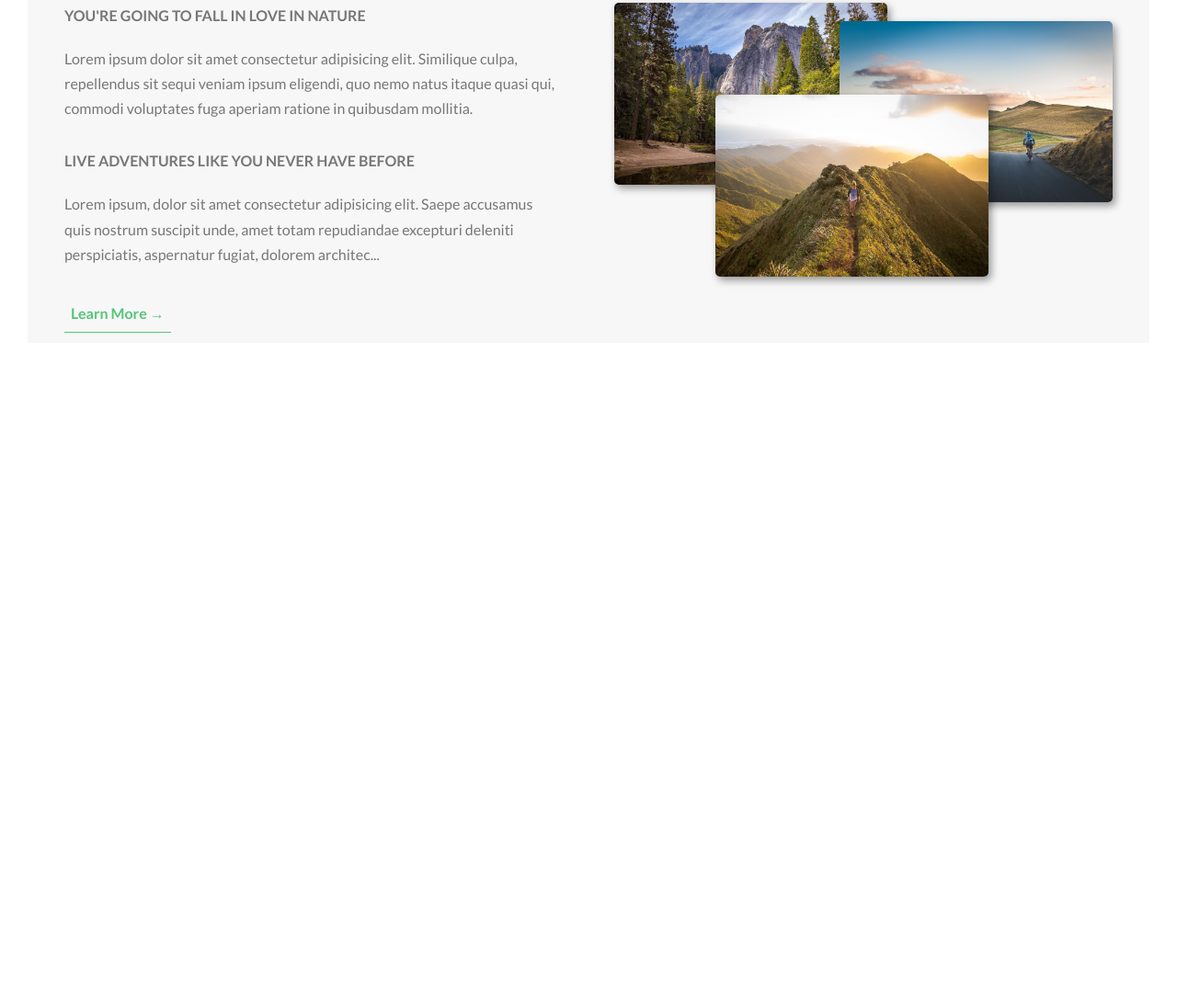
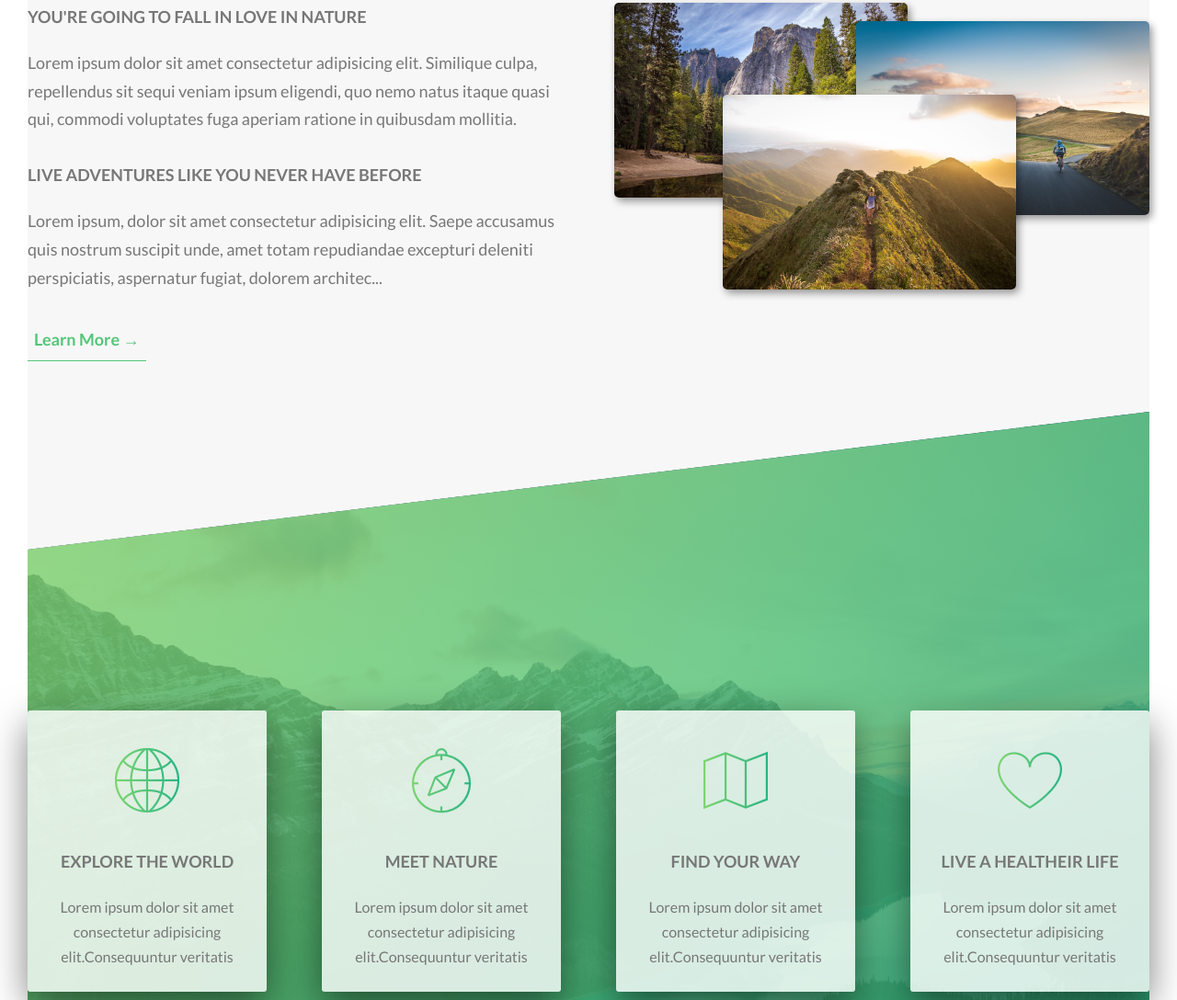
Before and after one commit to mgthihazaw/tourpage, a website: page index.html in a window 1280 px wide. Shown: the part 1017-2105 px from the top of the page at 92% size. Before the commit the page ends 1420 px from the top, so only its background shows below. Drawn offline with Linux system fonts and the light colour scheme.

Commit message:
add section features

```diff
--- a/css/icon-font.css
+++ b/css/icon-fonts.css
@@ -25,8 +25,8 @@
   -moz-osx-font-smoothing: grayscale;
 }
 
-[class^="icon-"]:before,
-[class*=" icon-"]:before {
+[class^="icon-basic"]:before,
+[class*=" icon-basic"]:before {
   font-family: "linea-basic-10" !important;
   font-style: normal !important;
   font-weight: normal !important;
--- a/index.html
+++ b/index.html
@@ -10,7 +10,7 @@
       rel="stylesheet"
     />
 
-    <link rel="stylesheet" href="css/icon-font.css" />
+    <link rel="stylesheet" href="css/icon-fonts.css" />
     <link rel="stylesheet" href="css/style.css" />
     <link rel="shortcut icon" type="image/png" href="img/favicon.png" />
 
@@ -39,26 +39,82 @@
         </div>
         <div class="row">
           <div class="col-1-of-2">
-            <h3 class="heading-tertiary m-b-2">You're going to fall in love in nature</h3>
+            <h3 class="heading-tertiary m-b-2">
+              You're going to fall in love in nature
+            </h3>
             <p class="paragraph">
-              Lorem ipsum dolor sit amet consectetur adipisicing elit. Similique culpa, repellendus sit sequi veniam ipsum eligendi, quo nemo natus itaque quasi qui, commodi voluptates fuga aperiam ratione in quibusdam mollitia.
+              Lorem ipsum dolor sit amet consectetur adipisicing elit. Similique
+              culpa, repellendus sit sequi veniam ipsum eligendi, quo nemo natus
+              itaque quasi qui, commodi voluptates fuga aperiam ratione in
+              quibusdam mollitia.
             </p>
 
-            <h3 class="heading-tertiary m-b-2">Live adventures like you never have before</h3>
+            <h3 class="heading-tertiary m-b-2">
+              Live adventures like you never have before
+            </h3>
             <p class="paragraph">
-              Lorem ipsum, dolor sit amet consectetur adipisicing elit. Saepe accusamus quis nostrum suscipit unde, amet totam repudiandae excepturi deleniti perspiciatis, aspernatur fugiat, dolorem architec...
+              Lorem ipsum, dolor sit amet consectetur adipisicing elit. Saepe
+              accusamus quis nostrum suscipit unde, amet totam repudiandae
+              excepturi deleniti perspiciatis, aspernatur fugiat, dolorem
+              architec...
             </p>
             <a href="#" class="btn-text">Learn More &rarr;</a>
           </div>
           <div class="col-1-of-2">
             <div class="composition">
-              <img src="img/nat-1-large.jpg" alt="photo1" class="composition__photo composition__photo--p1">
-              <img src="img/nat-2-large.jpg" alt="photo2" class="composition__photo composition__photo--p2">
-              <img src="img/nat-3-large.jpg" alt="photo3" class="composition__photo composition__photo--p3">
+              <img
+                src="img/nat-1-large.jpg"
+                alt="photo1"
+                class="composition__photo composition__photo--p1"
+              />
+              <img
+                src="img/nat-2-large.jpg"
+                alt="photo2"
+                class="composition__photo composition__photo--p2"
+              />
+              <img
+                src="img/nat-3-large.jpg"
+                alt="photo3"
+                class="composition__photo composition__photo--p3"
+              />
             </div>
           </div>
         </div>
       </div>
+
+      <section class="section-features">
+
+        <div class="row">
+          <div class="col-1-of-4">
+            <div class="feature-box">
+              <i class="feature-box__icon icon-basic-world"></i>
+              <h3 class="heading-tertiary m-b-2">Explore the world</h3>
+              <p class="feature-box__text">Lorem ipsum dolor sit amet consectetur adipisicing elit.Consequuntur veritatis </p>
+            </div>
+          </div>
+          <div class="col-1-of-4">
+            <div class="feature-box">
+              <i class="feature-box__icon icon-basic-compass"></i>
+              <h3 class="heading-tertiary m-b-2">Meet nature</h3>
+              <p class="feature-box__text">Lorem ipsum dolor sit amet consectetur adipisicing elit.Consequuntur veritatis </p>
+            </div>
+          </div>
+          <div class="col-1-of-4">
+            <div class="feature-box">
+              <i class="feature-box__icon icon-basic-map"></i>
+              <h2 class="heading-tertiary m-b-2">Find your way</h2>
+              <p class="feature-box__text">Lorem ipsum dolor sit amet consectetur adipisicing elit.Consequuntur veritatis </p>
+            </div>
+          </div>
+          <div class="col-1-of-4">
+            <div class="feature-box">
+              <i class="feature-box__icon icon-basic-heart"></i>
+              <h3 class="heading-tertiary m-b-2">Live a healtheir life </h3>
+              <p class="feature-box__text">Lorem ipsum dolor sit amet consectetur adipisicing elit.Consequuntur veritatis </p>
+            </div>
+          </div>
+        </div>
+      </section>
     </main>
 
     <!-- <section class="grid-test">
--- a/package.json
+++ b/package.json
@@ -4,7 +4,7 @@
   "description": "landing page",
   "main": "index.js",
   "scripts": {
-    "compile:sass": "node-sass sass/main.scss css/style.css -w"
+    "compile:sass": "node-sass sass/main.scss css/style.css --watch"
   },
   "repository": {
     "type": "git",
--- a/sass/abstracts/_variables.scss
+++ b/sass/abstracts/_variables.scss
@@ -8,9 +8,10 @@ $light-primary: #7ed56f;
 $dark-primary: #28b485;
 
 //GRID
-$grid-width:114rem;
+$grid-width:136rem;
 $v-gutter:8rem;
 $h-gutter: 6rem;
 
 //Font
-$default-font-size : 1.6rem;
+$default-font-size : 1.8rem;
+$original-font-size : 1.6rem;
--- /dev/null
+++ b/sass/components/_feature_box.scss
@@ -0,0 +1,26 @@
+.feature-box{
+    background-color: rgba($white,0.8);
+    font-size:1.6rem;
+    padding:2.5rem;
+    text-align:center;
+    border-radius: 0.3rem;
+    box-shadow: 0 1.5rem 4rem rgba($black,0.5);
+    transition: transform 0.3s;
+    &__icon{
+        font-size: 7rem;
+        margin-bottom: .5rem;
+        display: inline-block;
+        background-image: linear-gradient(to right, $light-primary, $dark-primary);
+        -webkit-background-clip: text;
+        color: transparent;
+    }
+    &__text{
+
+        font-size: $original-font-size;
+        font-weight: normal;
+    }
+    &:hover{
+        transform:translateY(-1.2rem) ;
+
+    }
+}
--- a/sass/layout/_grid.scss
+++ b/sass/layout/_grid.scss
@@ -14,7 +14,7 @@
     [class^="col-"]{
         float:left;
         // background-color: rgb(99, 138, 189);
-        height:12rem;
+
         &:not(:last-child){
             margin-right: $h-gutter;
         }
--- a/sass/main.scss
+++ b/sass/main.scss
@@ -9,6 +9,7 @@
 
 @import "components/buttons";
 @import "components/composition";
+@import "components/feature_box";
 
 @import "layout/header";
 @import "layout/grid";
--- a/sass/pages/_home.scss
+++ b/sass/pages/_home.scss
@@ -4,3 +4,20 @@
     margin-top:-20vh;
 
 }
+.section-features{
+
+    padding:25rem 0;
+    background-image: linear-gradient(
+        to right bottom,
+        rgba($light-primary, 0.8),
+        rgba($dark-primary, 0.8)
+      ),
+      url("../img/nat-4.jpg");
+    background-size: cover;
+    background-position: bottom;
+    margin-top: -12rem;
+    transform:skewY(-7deg);
+    &>*{
+        transform:skewY(7deg);
+    }
+}
```
Also changed, not shown: css/fonts/linea-basic-10.ttf (added), css/fonts/linea-basic-10.woff (added), css/style.css, 2 other files.
